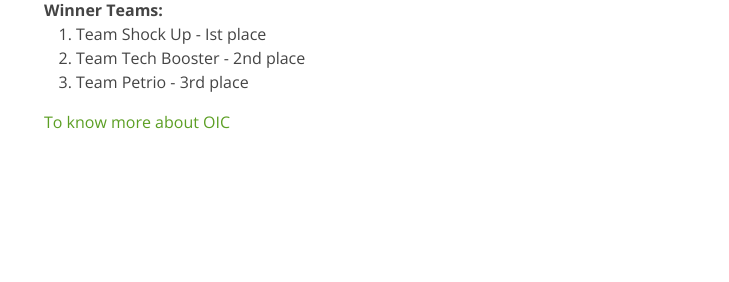
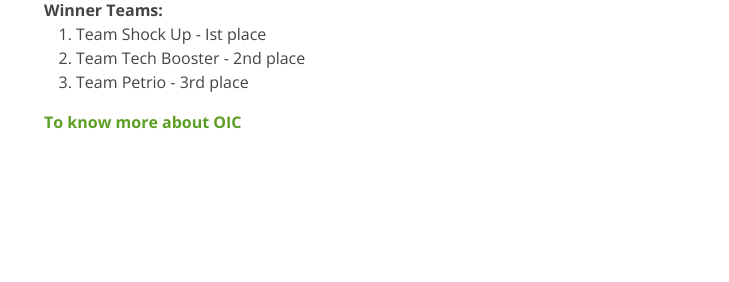
Before and after one commit to simran2104/ecelluiet, a plain HTML site: page past-events.html in a window 1280 px wide. Shown: the part 733-1015 px from the top of the page, 551-1280 px from the left. Drawn offline with nearby package versions, Linux system fonts and the light colour scheme; files whose address does not match are found by name.

Commit message:
Update past-events.html

```diff
--- a/past-events.html
+++ b/past-events.html
@@ -131,8 +131,8 @@
                 <li>Team Tech Booster - 2nd place</li>
                 <li>Team Petrio - 3rd place</li>
               </ol>
-              <a href="oic/index1.html">To know more about OIC</a>
-
+              <b><a href="oic/index1.html">To know more about OIC</a>
+              </b>
             </div><!-- End .content-->
           </div>
         </div>
```
